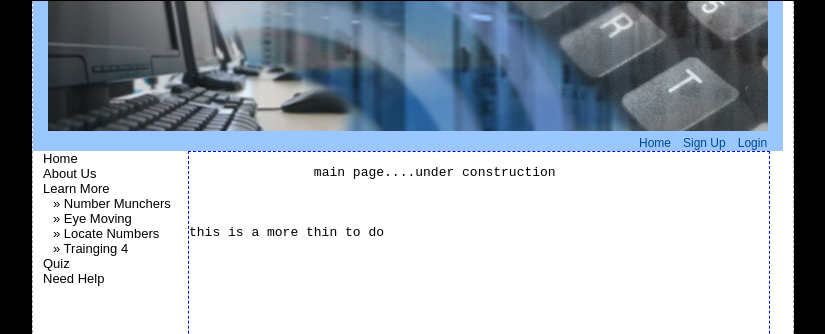
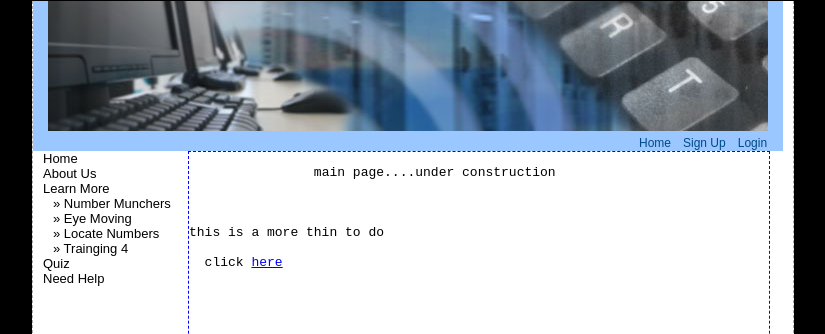
Before and after one commit to iampolo/se625, a plain HTML site: page index.html in a window 1280 px wide. Shown: the top 334 px of the page, without its empty margins (227-1052 px from the left). Drawn offline with Linux system fonts and the light colour scheme.

Commit message:
next chnage

```diff
--- a/index.html
+++ b/index.html
@@ -37,7 +37,7 @@
 
 
     		<pre>
-            	main page....under construction<br /><br /><br /><br />this is a more thin to do<br /><br />
+            	main page....under construction<br /><br /><br /><br />this is a more thin to do<br /><br />  click <a href="CS6461-ClassProjectDescription_.pdf">here</a>
             </pre>
 
 
```
